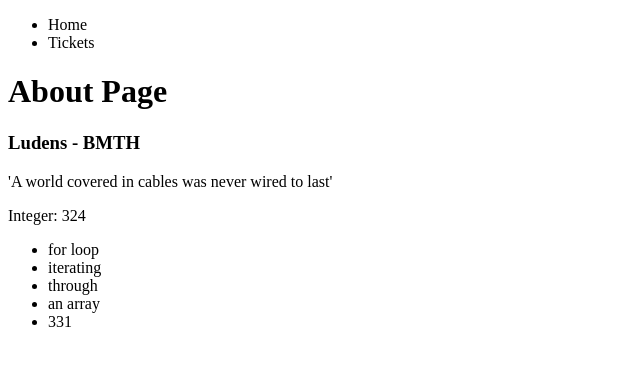
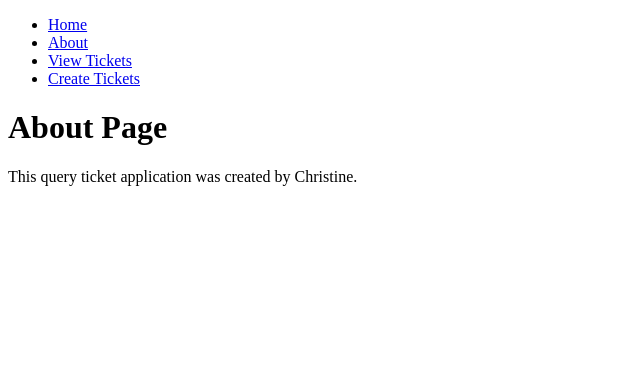
Before and after one commit to clofaso/ticket-tracker, a Django app: page /about/ in a window 1280 px wide. Shown: the top 366 px of the page, without its empty margins (0-640 px from the left). Run offline with Django 3.2, Linux system fonts and the light colour scheme.

Commit message:
Added links to Navbar

```diff
--- a/pages/views.py
+++ b/pages/views.py
@@ -10,10 +10,8 @@ def home_view(request, *args, **kwargs):
 def about_view(request, *args, **kwargs):
     # return HttpResponse("<h1>Ticket Page</h1>")
     about_content = {
-        "title": "Ludens - BMTH",
-        "practice_text": "'A world covered in cables was never wired to last'",
-        "int_title": "Integer: ",
-        "practice_int": 324,
-        "practice_list": ["for loop", "iterating", "through", "an array", 324]
+        "title": "About",
+        "practice_text": "This query ticket application was created by Christine.",
+
     }
     return render(request, "about.html", about_content)
--- a/templates/about.html
+++ b/templates/about.html
@@ -2,21 +2,8 @@
 
 {% block content %}
 <h1>About Page</h1>
-<h3>{{title}}</h3>
 <p>
     {{ practice_text }}
 </p>
 
-<p>{{ int_title }}{{ practice_int }} </p>
-
-<ul>
-    {% for item in practice_list %}
-        {% if item == 324 %}
-            <li>{{item|add:7}}</li>
-        {% else %}
-            <li>{{item}}</li>
-        {% endif %}
-    {% endfor %}
-</ul>
-
 {% endblock %}
--- a/templates/home.html
+++ b/templates/home.html
@@ -1,6 +1,6 @@
 {% extends "base.html" %}
 
 {% block content %}
-<h1>This is a template for my home page</h1>
+<h1>Welcome to the home page</h1>
 <p>Hello {{name|capfirst}}</p>
 {% endblock %}
--- a/templates/navbar.html
+++ b/templates/navbar.html
@@ -1,6 +1,8 @@
 <nav>
     <ul>
-        <li>Home</li>
-        <li>Tickets</li>
+        <li><a href="{% url 'home' %}"> Home </a></li>
+        <li><a href="{% url 'about' %}"> About </a></li>
+        <li><a href="{% url 'tickets' %}"> View Tickets </a></li>
+        <li><a href="{% url 'create' %}"> Create Tickets </a></li>
     </ul>
 </nav>
--- a/ticket_tracker/urls.py
+++ b/ticket_tracker/urls.py
@@ -23,8 +23,8 @@ urlpatterns = [
     path('admin/', admin.site.urls),
     path('', home_view, name='home'),
     path('home/', home_view, name='home'),
-    path('about/', about_view),
-    path('tickets/', ticket_detail_view),
-    path('create/', ticket_create_view),
+    path('about/', about_view, name='about'),
+    path('tickets/', ticket_detail_view, name='tickets'),
+    path('create/', ticket_create_view, name='create'),
 
 ]
```
